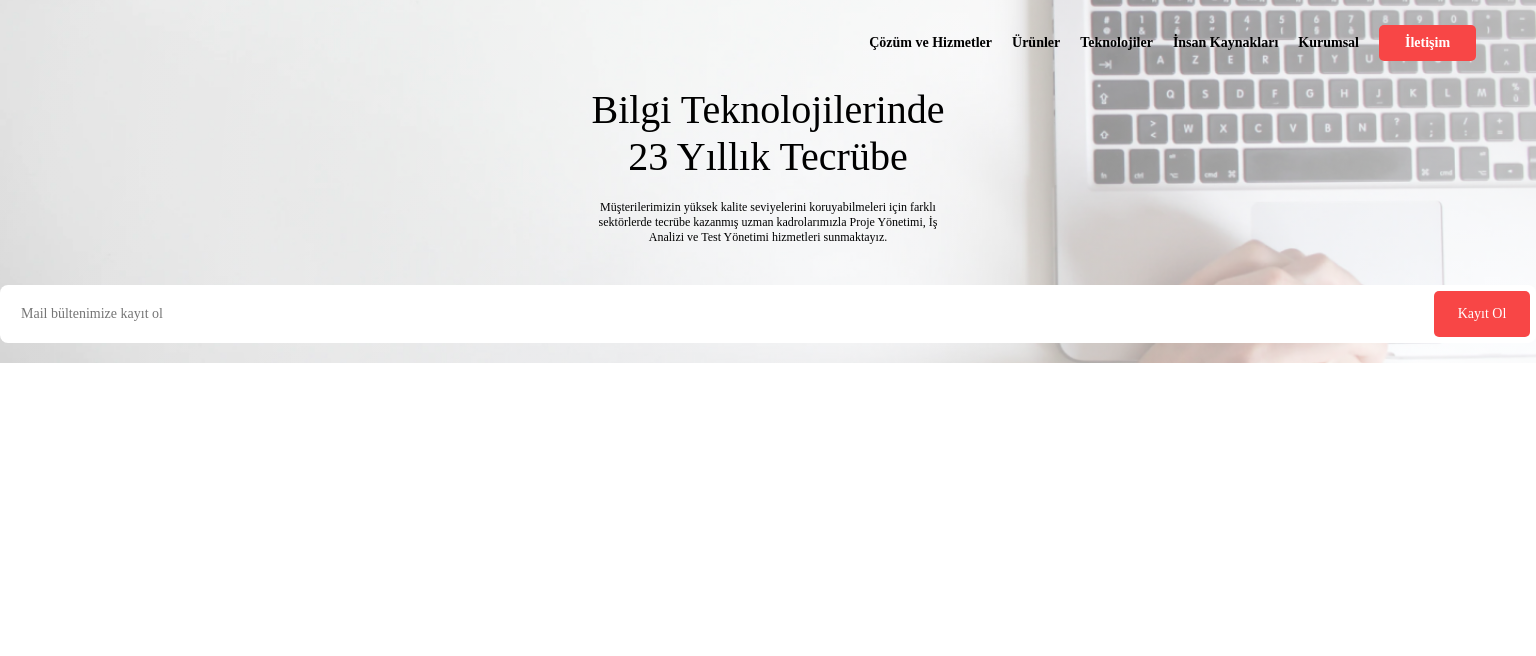
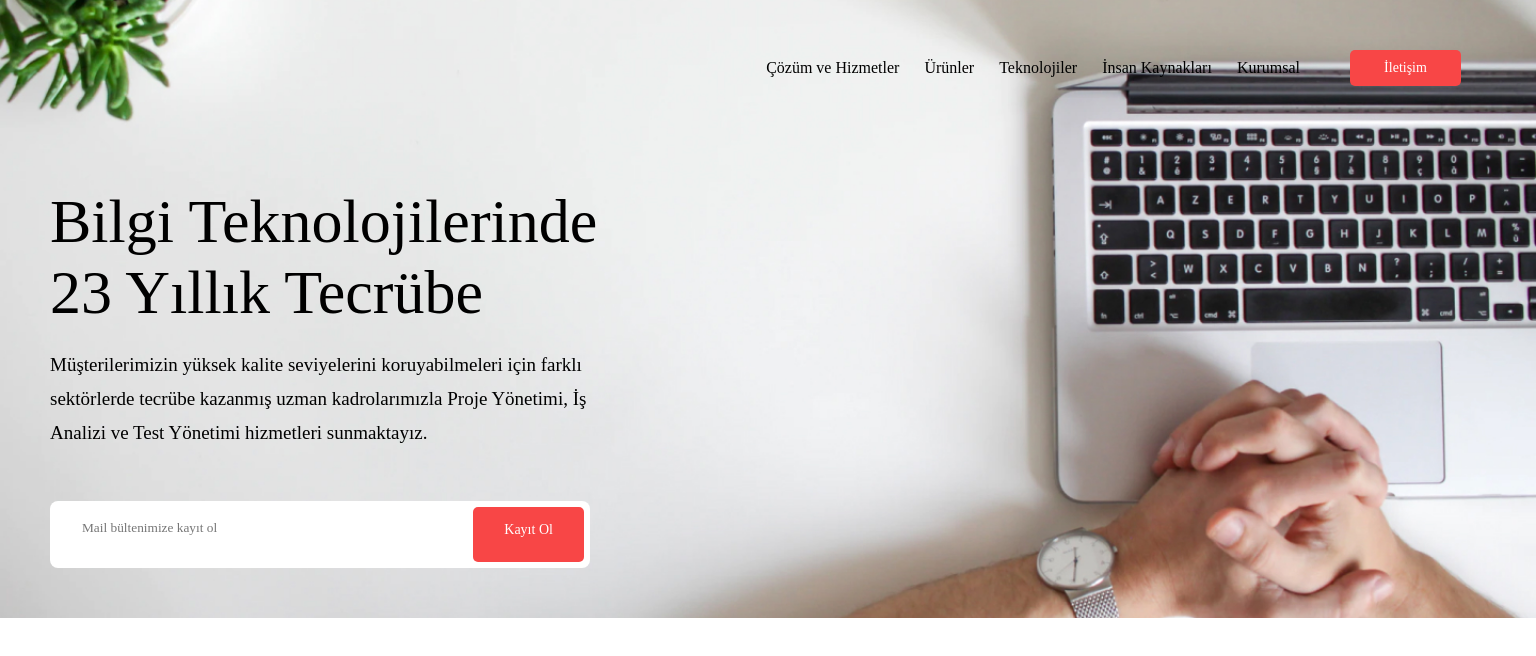
Before and after one commit to hank5678/alice-in-wonderland-3, a Vue app: page / in a window 1536 px wide. Shown: the top 656 px of the page. Built offline with nearby package versions, Linux system fonts and the light colour scheme.

Commit message:
第二版

```diff
--- a/src/components/Navbar.vue
+++ b/src/components/Navbar.vue
@@ -27,25 +27,21 @@
       <div class="mail">
         <div>
           <input type="text" placeholder="Mail bültenimize kayıt ol" />
-          <div class="redbutton mailsend">Kayıt Ol</div>
         </div>
+        <div class="redbutton mailsend">Kayıt Ol</div>
       </div>
     </div>
     <div class="contents1">
-      <div class="title">
-        Bilgi Teknolojilerinde<br />
-        23 Yıllık Tecrübe
-      </div>
-      <div class="content">
-        Müşterilerimizin yüksek kalite seviyelerini koruyabilmeleri için farklı<br />
-        sektörlerde tecrübe kazanmış uzman kadrolarımızla Proje Yönetimi, İş<br />
+      <div class="title1">Bilgi Teknolojilerinde <br />23 Yıllık Tecrübe</div>
+      <div class="content1">
+        Müşterilerimizin yüksek kalite seviyelerini koruyabilmeleri için farklı <br />sektörlerde tecrübe kazanmış uzman kadrolarımızla Proje Yönetimi, İş<br />
         Analizi ve Test Yönetimi hizmetleri sunmaktayız.
       </div>
-      <div class="mail">
+      <div class="mail1">
         <div>
           <input type="text" placeholder="Mail bültenimize kayıt ol" />
-          <div class="redbutton mailsend">Kayıt Ol</div>
         </div>
+        <div class="redbutton mailsend">Kayıt Ol</div>
       </div>
     </div>
   </div>
@@ -56,10 +52,55 @@
 <style scoped>
 .container {
   background-image: radial-gradient(circle at 141% 78%, #fff, rgba(255, 255, 255, 0) 107%), url("@/assets/images/rectangle-1.jpg");
-
   background-size: cover;
   background-position: right 35% bottom 45%;
   width: 100%;
+}
+.navs {
+  display: flex;
+  justify-content: space-between;
+  padding: 20px;
+  align-items: center;
+}
+
+.redbutton {
+  background-color: #f84646;
+  color: #fff;
+  padding: 10px;
+  border-radius: 5px;
+  font-size: 14px;
+  width: 91px;
+  text-align: center;
+}
+.contents {
+  padding: 20px;
+  text-align: center;
+}
+.title {
+  font-size: 40px;
+}
+.content {
+  font-size: 12px;
+  line-height: 1.92;
+}
+.mail {
+  display: flex;
+  background-color: #fff;
+  border-radius: 5px;
+  justify-content: space-between;
+  padding: 10px;
+  align-items: center;
+}
+.mail input {
+  outline: none;
+  border: none;
+  color: rgba(0, 0, 0, 0.4);
+  padding-left: 15px;
+}
+.mailsend {
+  width: 90.8px !important;
+  height: 30px !important;
+  padding-top: 15px;
 }
 .line1 {
   border: 1px solid black;
@@ -75,92 +116,7 @@
   width: 20px;
   margin-top: 5px;
 }
-.navs {
-  display: flex;
-  justify-content: flex-end;
-  align-items: center;
-  font-weight: 700;
-  font-size: 14px;
-  width: 100%;
-}
 
-.navs > div {
-  margin: 25px;
-}
-.box {
-  display: flex;
-}
-.items {
-  display: flex;
-  align-items: center;
-}
-.items > div {
-  margin-right: 20px;
-}
-
-.redbutton {
-  color: white;
-  border-radius: 5px;
-  background-color: #f84646;
-  padding: 10px;
-  width: 77px;
-  text-align: center;
-}
-.contents {
-  margin-top: 10%;
-  font-size: 10px;
-  margin-left: 20px;
-  margin-right: 20px;
-}
-.title {
-  width: 100%;
-  font-size: 40px;
-  text-align: center;
-}
-.content {
-  margin-top: 20px;
-  text-align: center;
-  font-size: 12px;
-}
-.mail {
-  display: inline-block;
-  width: 100%;
-  background: #ffff;
-  border-radius: 8px;
-  margin-top: 40px;
-  margin-bottom: 20px;
-}
-.mail > div {
-  padding: 6px;
-}
-.mail input {
-  outline: none;
-  border: none;
-  font-size: 14px;
-  color: rgba(0, 0, 0, 0.4);
-  padding: 15px;
-  border-radius: 8px;
-}
-
-.mailsend {
-  float: right;
-  width: 66px;
-  text-align: center;
-  padding: 15px;
-  font-size: 14px;
-}
-.line1 {
-  stroke-dasharray: 60 207;
-  stroke-width: 6;
-}
-.line2 {
-  stroke-dasharray: 60 60;
-  stroke-width: 6;
-}
-.line3 {
-  stroke-dasharray: 60 207;
-  stroke-width: 6;
-}
 @media (min-width: 375px) and (max-width: 1023px) {
   .items {
     display: none !important;
@@ -173,64 +129,137 @@
   }
 }
 @media (min-width: 1024px) and (max-width: 1439px) {
+  .container {
+    background-image: url("@/assets/images/rectangle-1.jpg");
+    background-size: cover;
+    width: 100%;
+  }
+  .navs {
+    display: flex;
+  }
   .hamburger {
-    display: none !important;
-  }
-  .contents {
-    display: none !important;
-  }
-}
-@media (min-width: 1440px) {
-  .hamburger {
-    display: none !important;
-  }
-  .mail {
-    display: inline-block;
-    width: 100%;
-    background: #ffff;
-    border-radius: 8px;
-    margin-top: 40px;
-    margin-bottom: 20px;
-  }
-  .mailsend {
-    float: right;
-    width: 66px;
-    text-align: center;
-    padding: 15px;
-    font-size: 16px;
-  }
-  .contents {
     display: none !important;
   }
   .navs {
     display: flex;
     justify-content: flex-end;
-    align-items: center;
-    font-weight: 700;
-    font-size: 14px;
-    width: 100%;
-  }
-
-  .navs > div {
-    margin: 25px;
-    margin-right: 60px;
   }
   .box {
     display: flex;
+    margin: 30px;
+  }
+  .box div {
+    margin-right: 25px;
   }
   .items {
     display: flex;
     align-items: center;
   }
-  .items > div {
-    margin-right: 20px;
+  .items > div:hover {
+    cursor: pointer;
+    color: #0f29e8;
   }
-  .mailsend {
-    float: right;
-    width: 66px;
-    text-align: center;
-    padding: 15px;
-    font-size: 14px;
+  .redbutton:hover {
+    cursor: pointer;
+    background-color: #0f29e8;
+    transition: 0.8s;
+  }
+  .contents {
+    display: none !important;
+  }
+  .contents1 {
+    width: 665px;
+    padding: 50px;
+  }
+  .title1 {
+    font-size: 62px;
+  }
+  .content1 {
+    margin-top: 20px;
+    line-height: 1.8;
+    font-size: 19px;
+  }
+  .mail1 {
+    display: flex;
+    background: #fff;
+    width: 502px;
+    border-radius: 8px;
+    justify-content: space-between;
+    padding: 6px 6px 6px 32px;
+    margin: 50px 163px 0 0;
+  }
+  .mail1 input {
+    border: none;
+    outline: none;
+    align-items: center;
+    margin: 13px 150px 12px 0;
+  }
+}
+@media (min-width: 1440px) {
+  .container {
+    background-image: url("@/assets/images/rectangle-1.jpg");
+    background-size: cover;
+    width: 100%;
+  }
+  .navs {
+    display: flex;
+  }
+  .hamburger {
+    display: none !important;
+  }
+  .navs {
+    display: flex;
+    justify-content: flex-end;
+  }
+  .box {
+    display: flex;
+    margin: 30px;
+  }
+  .box div {
+    margin-right: 25px;
+  }
+  .items {
+    display: flex;
+    align-items: center;
+  }
+  .items > div:hover {
+    cursor: pointer;
+    color: #0f29e8;
+  }
+  .redbutton:hover {
+    cursor: pointer;
+    background-color: #0f29e8;
+    transition: 0.8s;
+  }
+  .contents {
+    display: none !important;
+  }
+  .contents1 {
+    width: 665px;
+    padding: 50px;
+  }
+  .title1 {
+    font-size: 62px;
+  }
+  .content1 {
+    margin-top: 20px;
+    line-height: 1.8;
+    font-size: 19px;
+  }
+  .mail1 {
+    display: flex;
+    background: #fff;
+    width: 502px;
+    border-radius: 8px;
+    justify-content: space-between;
+    padding: 6px 6px 6px 32px;
+    margin: 50px 163px 0 0;
+  }
+  .mail1 input {
+    border: none;
+    outline: none;
+    align-items: center;
+    margin: 13px 150px 12px 0;
   }
 }
 </style>
```
